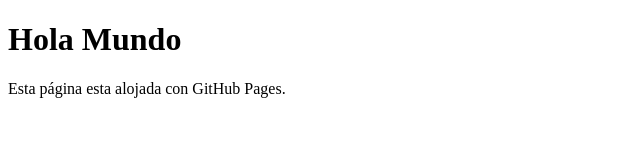
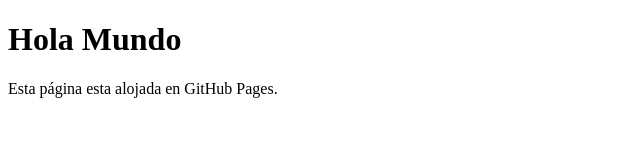
Before and after one commit to ramon58/ramon58.github.io, a plain HTML site: page index.html in a window 1280 px wide. Shown: the full height of the page, 0-640 px from the left. Drawn offline with Linux system fonts and the light colour scheme.

Commit message:
tercer commit
tercer commit

```diff
--- a/index.html
+++ b/index.html
@@ -7,6 +7,6 @@
 </head>
 <body>
     <h1>Hola Mundo</h1>
-    <p>Esta página esta alojada con GitHub Pages.</p>
+    <p>Esta página esta alojada en GitHub Pages.</p>
 </body>
 </html>
```
